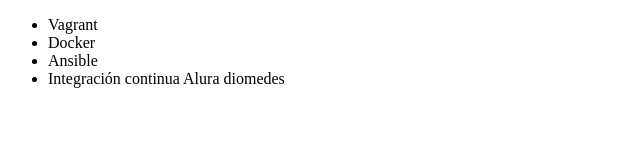
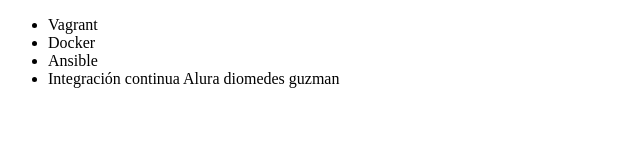
Before and after one commit to dioscu/reto, a plain HTML site: page index.html in a window 1280 px wide. Shown: the full height of the page, 0-640 px from the left. Drawn offline with Linux system fonts and the light colour scheme.

Commit message:
agregue en la linea 12 guzman

```diff
--- a/index.html
+++ b/index.html
@@ -9,7 +9,7 @@
          <li> Vagrant </li>
          <li> Docker </li>
          <li> Ansible </li>
-         <li> Integración continua Alura diomedes</li>
+         <li> Integración continua Alura diomedes guzman</li>
      </ul>
 </body>
 </html>
```
